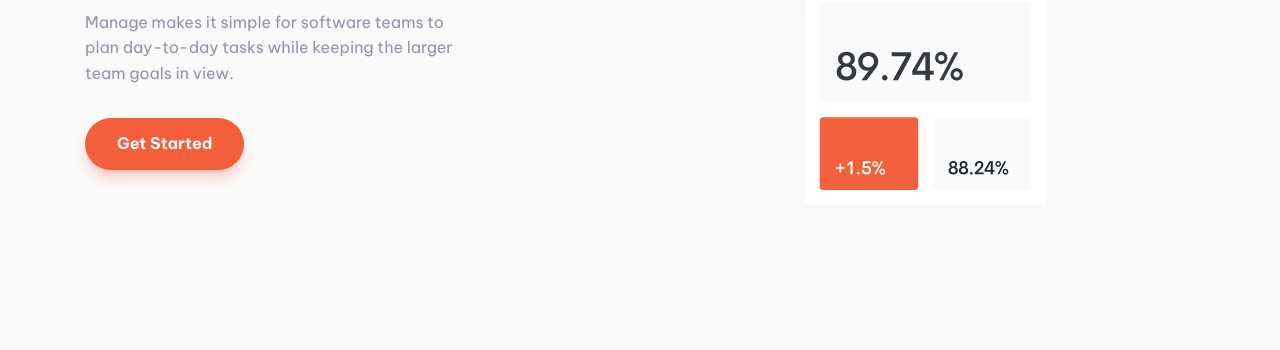
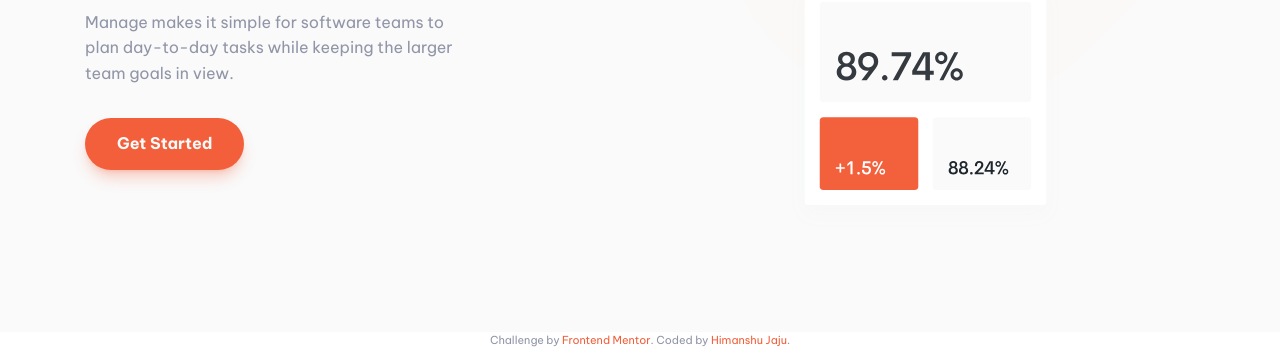
Before and after one commit to himanshu-jaju/emergys_sol_internship_task, a plain HTML site: page index.html in a window 1280 px wide. Shown: the part 450-800 px from the top of the page. Drawn offline with Linux system fonts and the light colour scheme.

Commit message:
Update style.css

```diff
--- a/style.css
+++ b/style.css
@@ -560,8 +560,15 @@ body.nav-open::after {
 .attribution {
   font-size: 11px;
   text-align: center;
-  padding: 1rem;
+  padding: 0;
+  margin-bottom: 0;
   color: var(--clr-neutral-500);
+  position: fixed;
+  left: 0;
+  bottom: 0;
+  width: 100%;
+  background: white; /* Or match your page background */
+  z-index: 100;
 }
 .attribution a {
   color: var(--clr-primary-400);
```
